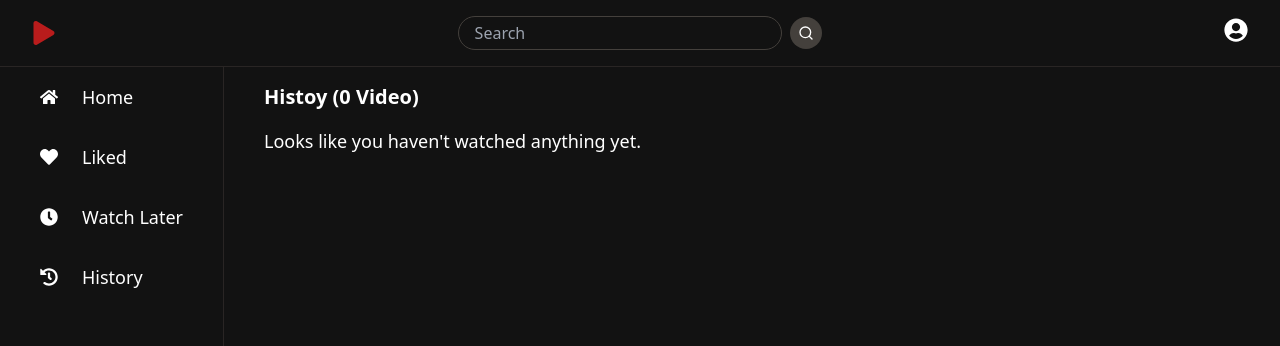
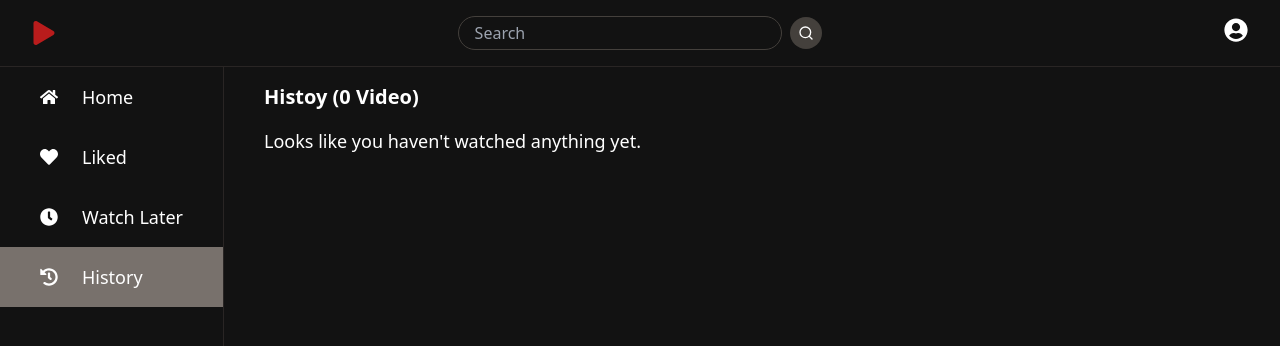
Before and after one commit to fazil490/video-library, a React (Vite) app: page /history in a window 1280 px wide. Shown: the top 346 px of the page. Built offline with nearby package versions, Linux system fonts and the light colour scheme.

Commit message:
updated sidebar

```diff
--- a/src/components/Sidebar.jsx
+++ b/src/components/Sidebar.jsx
@@ -2,11 +2,13 @@ import { FaHome } from "react-icons/fa";
 import { FaHeart } from "react-icons/fa";
 import { FaClock } from "react-icons/fa";
 import { FaHistory } from "react-icons/fa";
-import { Link } from "react-router-dom";
+import { NavLink, useLocation } from "react-router-dom";
 import { useData } from "../context/DataContext";
 
 const Sidebar = () => {
   const { sidebar } = useData();
+  const location = useLocation();
+
   return (
     <aside
       className={`${
@@ -14,30 +16,30 @@ const Sidebar = () => {
       } transition-all duration-500 ease-in-out z-10 lg:left-0 bg-darkbg h-[100vh] fixed  border-r border-r-stone-800`}
     >
       <div className="text-white text-md md:text-lg">
-        <Link
+        <NavLink
           to="/"
-          className={`flex items-center justify-start gap-4 md:gap-6 px-8 md:px-10 py-4 hover:bg-stone-800`}
+          className={`${location.pathname === "/" && 'bg-stone-500 hover:bg-stone-500'} flex items-center justify-start gap-4 md:gap-6 px-8 md:px-10 py-4 hover:bg-stone-800`}
         >
           <FaHome /> Home
-        </Link>
-        <Link
+        </NavLink>
+        <NavLink
           to="/liked"
-          className={`flex items-center justify-start gap-4 md:gap-6 px-8 md:px-10 py-4 hover:bg-stone-800`}
+          className={`${location.pathname === "/liked" && 'bg-stone-500 hover:bg-stone-500'} flex items-center justify-start gap-4 md:gap-6 px-8 md:px-10 py-4 hover:bg-stone-800`}
         >
           <FaHeart /> Liked
-        </Link>
-        <Link
+        </NavLink>
+        <NavLink
           to="/watchlater"
-          className={`flex items-center justify-start gap-4 md:gap-6 px-8 md:px-10 py-4 hover:bg-stone-800`}
+          className={`${location.pathname === "/watchlater" && 'bg-stone-500 hover:bg-stone-500'} flex items-center justify-start gap-4 md:gap-6 px-8 md:px-10 py-4 hover:bg-stone-800`}
         >
           <FaClock /> Watch Later
-        </Link>
-        <Link
+        </NavLink>
+        <NavLink
           to="/history"
-          className={`flex items-center justify-start gap-4 md:gap-6 px-8 md:px-10 py-4 hover:bg-stone-800`}
+          className={`${location.pathname === "/history" && 'bg-stone-500 hover:bg-stone-500'} flex items-center justify-start gap-4 md:gap-6 px-8 md:px-10 py-4 hover:bg-stone-800`}
         >
           <FaHistory /> History
-        </Link>
+        </NavLink>
       </div>
     </aside>
   );
```
